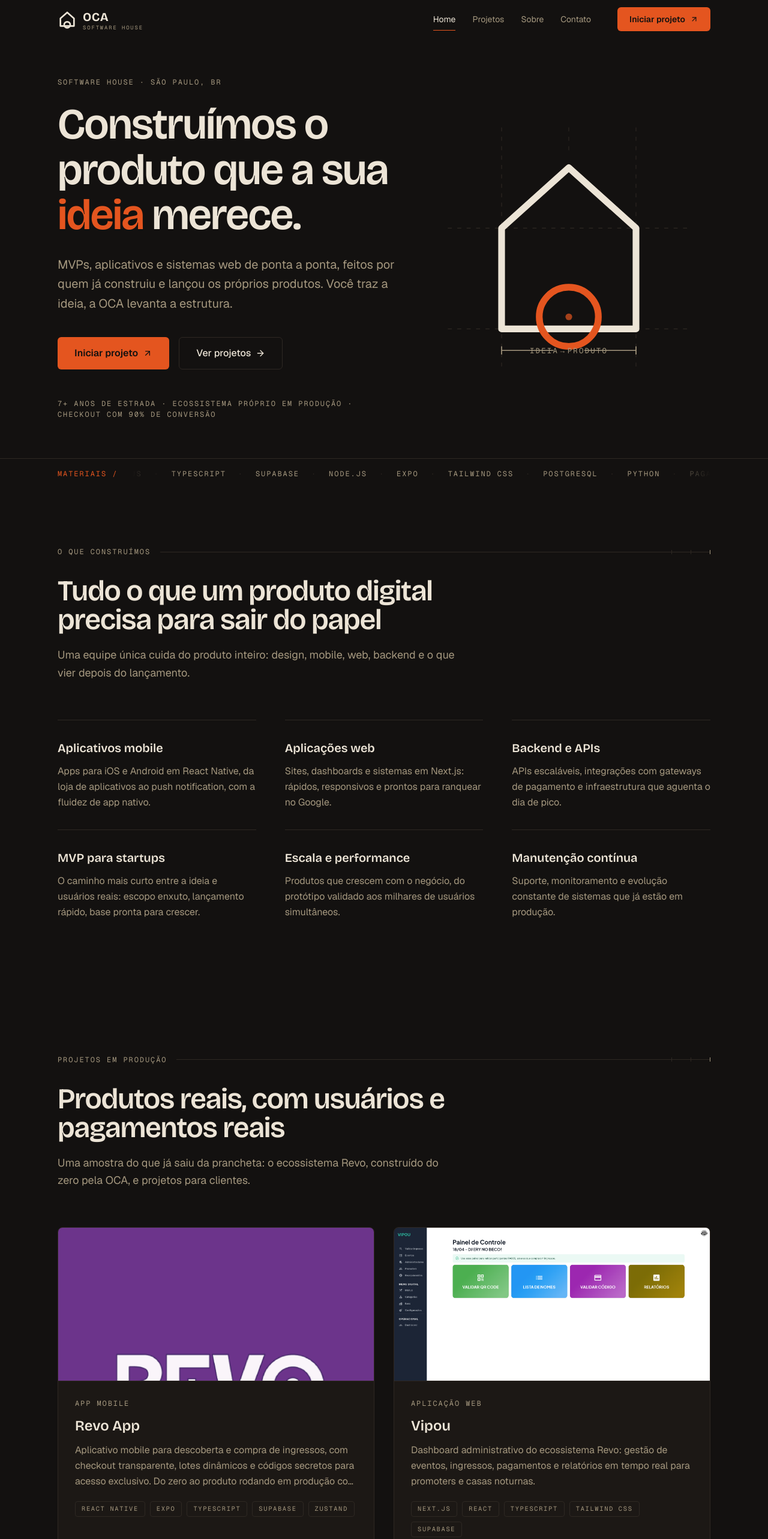
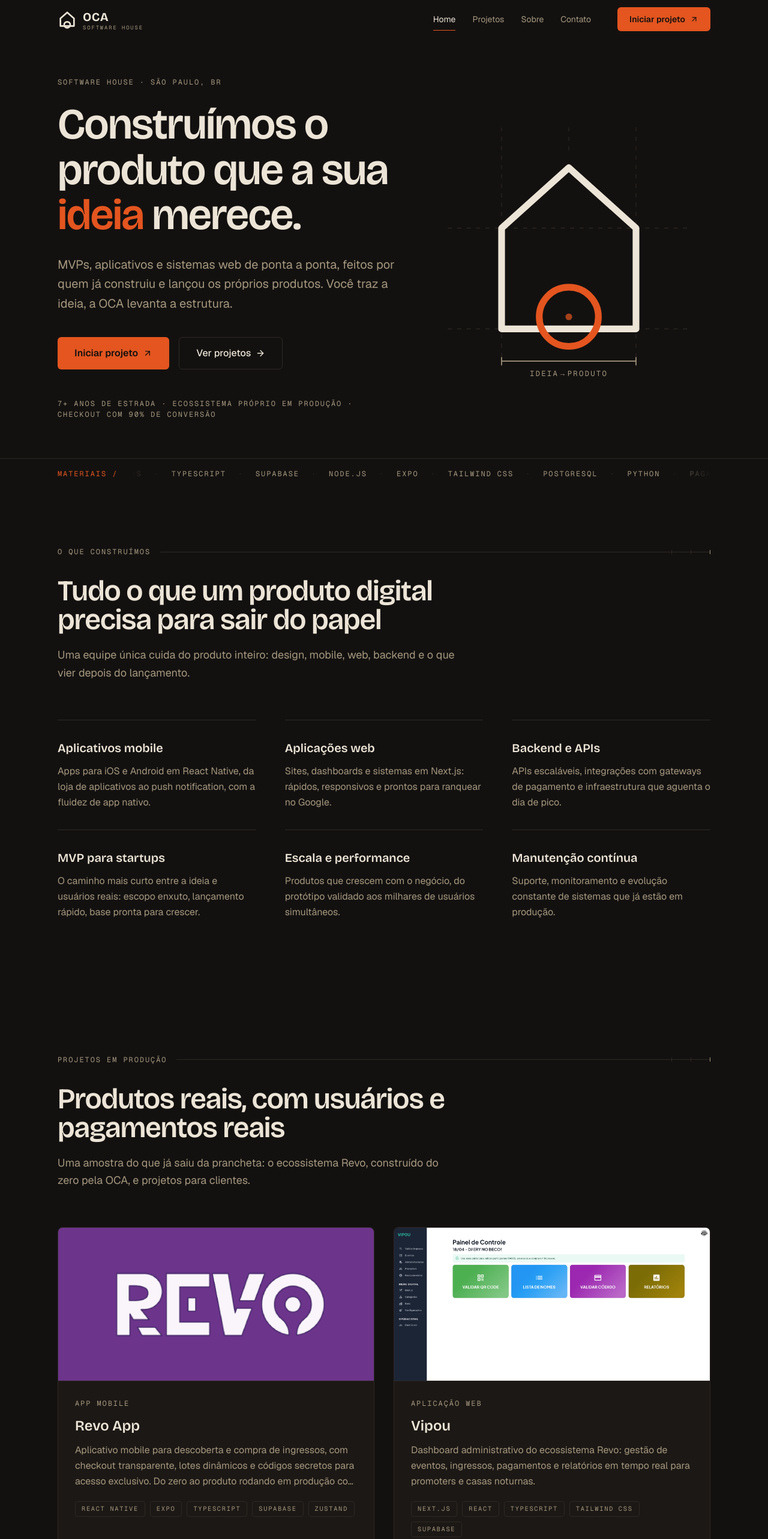
Before and after one commit to Luc2000/oca-portfolio, a Next.js app: page / in a window 1280 px wide. Shown: the top 2566 px of the page at 60% size. Built offline with nearby package versions, Linux system fonts and the light colour scheme.

Commit message:
fix: adjust project imagery fit and blueprint dimension label
Revo detail hero now uses the real checkout screenshot with contain fit instead of cropping the logo tile; card thumbnails accept a per-project crop position; the IDEIA-PRODUTO label no longer collides with its dimension line.

```diff
--- a/app/components/OcaBlueprint.tsx
+++ b/app/components/OcaBlueprint.tsx
@@ -83,14 +83,13 @@
         transition={{ duration: reduced ? 0 : 0.6, delay: reduced ? 0 : 2.6 }}
       >
         <g stroke="var(--color-palha)" strokeWidth="1.5">
-          <line x1="100" y1="352" x2="177" y2="352" />
-          <line x1="223" y1="352" x2="300" y2="352" />
-          <line x1="100" y1="346" x2="100" y2="358" />
-          <line x1="300" y1="346" x2="300" y2="358" />
+          <line x1="100" y1="368" x2="300" y2="368" />
+          <line x1="100" y1="362" x2="100" y2="374" />
+          <line x1="300" y1="362" x2="300" y2="374" />
         </g>
         <text
           x="200"
-          y="356"
+          y="390"
           textAnchor="middle"
           fill="var(--color-palha)"
           fontFamily="var(--font-mono)"
--- a/app/components/ProjectCard.tsx
+++ b/app/components/ProjectCard.tsx
@@ -15,7 +15,7 @@
           alt={`Tela do projeto ${project.title}`}
           fill
           sizes="(max-width: 768px) 100vw, 50vw"
-          className="object-cover object-top transition-transform duration-500 group-hover:scale-[1.03]"
+          className={`object-cover ${project.thumbPosition ?? "object-top"} transition-transform duration-500 group-hover:scale-[1.03]`}
         />
       </div>
       <div className="flex flex-1 flex-col p-7">
--- a/app/data/projects.ts
+++ b/app/data/projects.ts
@@ -8,7 +8,11 @@
   fullDescription: string[];
   highlight?: string;
   image: string;
+  /* Tailwind object-position class for the card thumbnail crop */
+  thumbPosition?: string;
   images: string[];
+  /* "contain" for tall/framed shots that must not be cropped */
+  heroFit?: "cover" | "contain";
   tags: string[];
   features: string[];
   challenges: string[];
@@ -39,10 +43,12 @@
     ],
     highlight: "Checkout com 90% de taxa de conversão",
     image: "/images/projetos/revo/revo-app.png",
+    thumbPosition: "object-center",
     images: [
+      "/images/projetos/revo/revo-checkout.png",
       "/images/projetos/revo/revo-app.png",
-      "/images/projetos/revo/revo-checkout.png",
     ],
+    heroFit: "contain",
     tags: [
       "React Native",
       "Expo",
--- a/app/projetos/[slug]/page.tsx
+++ b/app/projetos/[slug]/page.tsx
@@ -98,7 +98,11 @@
                 alt={`Tela do projeto ${project.title}`}
                 fill
                 sizes="(max-width: 1152px) 100vw, 1152px"
-                className="object-cover object-top"
+                className={
+                  project.heroFit === "contain"
+                    ? "object-contain p-6"
+                    : "object-cover object-top"
+                }
                 priority
               />
             </div>
```
